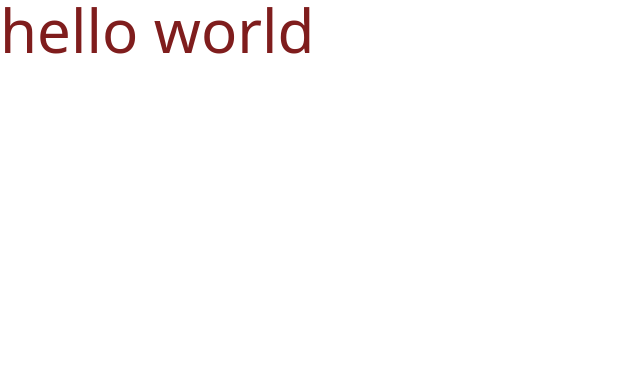
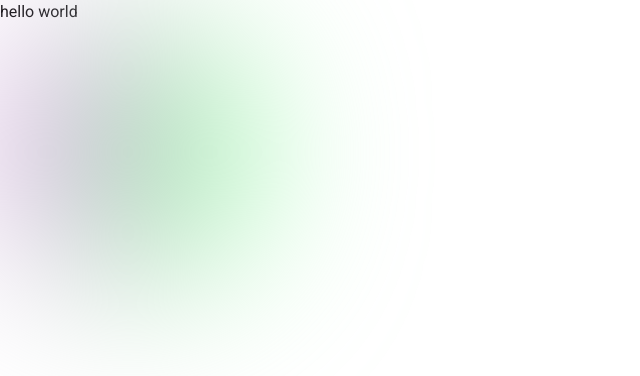
Before and after one commit to izzett222/bem-exercise-3, a website built with Vite: page index.html in a window 1280 px wide. Shown: the whole page, without its empty margins (0-640 px from the left). Built offline with nearby package versions, Linux system fonts and the light colour scheme.

Commit message:
added tailwind customization

```diff
--- a/index.html
+++ b/index.html
@@ -4,10 +4,15 @@
     <meta charset="UTF-8">
     <meta http-equiv="X-UA-Compatible" content="IE=edge">
     <meta name="viewport" content="width=device-width, initial-scale=1.0">
+    <link rel="preconnect" href="https://fonts.googleapis.com">
+<link rel="preconnect" href="https://fonts.gstatic.com" crossorigin>
+<link href="https://fonts.googleapis.com/css2?family=Roboto:ital,wght@0,300;0,400;0,500;0,700;0,900;1,300;1,400;1,500;1,700;1,900&display=swap" rel="stylesheet">
     <link rel="stylesheet" href="main.css">
     <title>Document</title>
 </head>
-<body>
-    <h1 class="text-6xl text-red-900">hello world</h1>
+<body class="font-Roboto">
+    <h1 class="">hello world</h1>
+    <div class="w-64 h-64 rounded-full bg-blur-gradient blur-[80px]"></div>
+
 </body>
 </html>
--- a/main.css
+++ b/main.css
@@ -1,3 +1,6 @@
 @tailwind base;
 @tailwind components;
 @tailwind utilities;
+
+/* gradient text */
+/* text-6xl bg-clip-text text-transparent bg-label-gradient font-bold w-fit */
--- a/tailwind.config.js
+++ b/tailwind.config.js
@@ -2,7 +2,32 @@
 module.exports = {
   content: ["./*.{html,js}"],
   theme: {
-    extend: {},
+    colors: {
+      primary: "#1D2130",
+      blue: "#6B7CFF",
+      'light-violet': "#E0E4FC",
+      "white": "#fff",
+      transparent: "transparent"
+    },
+    backgroundImage: {
+      'label-gradient': "linear-gradient(53.94deg, #373FFF 15.02%, #3ACAF8 82.83%)",
+      'blur-gradient': "radial-gradient(483.9% 2719.65% at -49.5% -250%, #D798E1 17.55%, #9BFFA5 27.56%, #AED3FF 49.89%, #C9D4EF 56.53%, #CACFFA 65.69%)",
+    },
+    fontSize: {
+      xs: ['14px', {lineHeight: '150%'}],
+      sm: ['16px', {lineHeight: '150%'}],
+      lg: ['18px', {lineHeight: '150%'}],
+      xl: ['24px', {lineHeight: '140%'}],
+      "2xl": ['36px', {lineHeight: '120%'}],
+      "3xl": ['48px', {lineHeight: '120%'}],
+      "4xl": ['56px', {lineHeight: '120%'}],
+    },
+    fontFamily: {
+      Roboto: "Roboto, sans-serif",
+    },
+    extend: {
+
+    },
   },
   plugins: [
 
```
